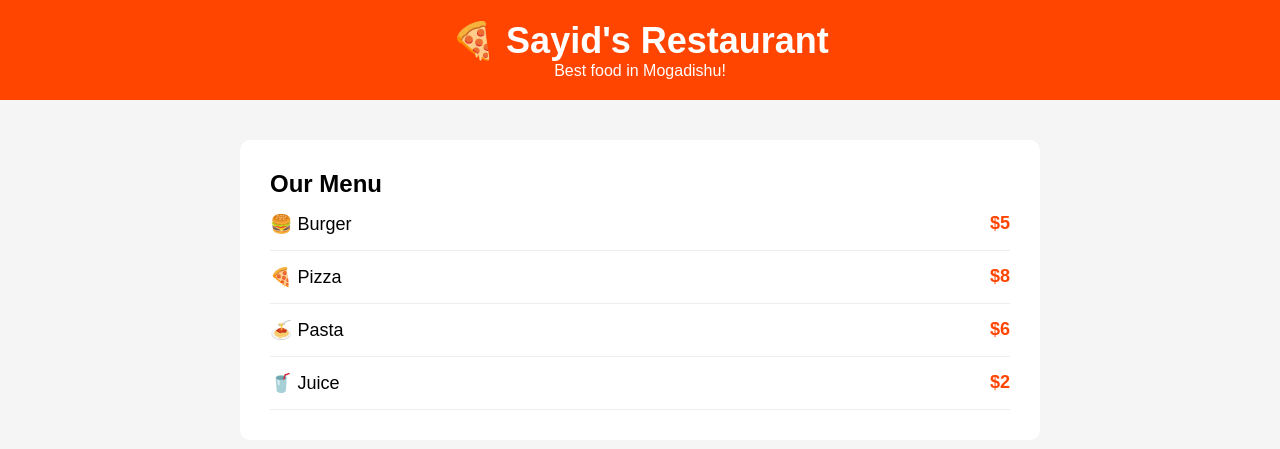
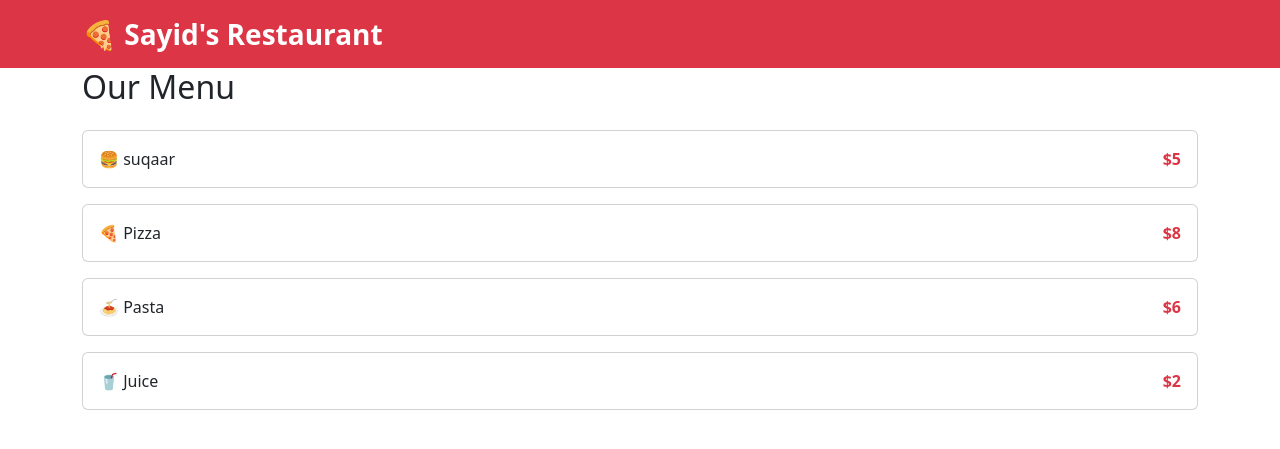
Before and after one commit to sayidmohamed5688-svg/restaurant_system, a Django app: page / in a window 1280 px wide. Shown: the top 449 px of the page. Run offline with Django 5.2, Linux system fonts and the light colour scheme.

Commit message:
added bootstrap design

```diff
--- a/menu/templates/menu/home.html
+++ b/menu/templates/menu/home.html
@@ -1,40 +1,49 @@
-{% load static %}
 <!DOCTYPE html>
 <html>
 <head>
     <title>Sayid's Restaurant</title>
-    <link rel="stylesheet" href="{% static 'menu/style.css' %}">
+    <link href="https://cdn.jsdelivr.net/npm/bootstrap@5.3.0/dist/css/bootstrap.min.css" rel="stylesheet">
 </head>
 <body>
 
-<header>
-    <h1>🍕 Sayid's Restaurant</h1>
-    <p>Best food in Mogadishu!</p>
-</header>
+<nav class="navbar navbar-dark bg-danger">
+    <div class="container">
+        <a class="navbar-brand fw-bold fs-3">🍕 Sayid's Restaurant</a>
+    </div>
+</nav>
 
-<div class="menu">
-    <h2>Our Menu</h2>
+<div class="container mt-10">
+    <h2 class="mb-4">Our Menu</h2>
 
-    <div class="menu-item">
-        <span>🍔 Burger</span>
-        <span class="price">$5</span>
+    <div class="card mb-3">
+        <div class="card-body d-flex justify-content-between">
+            <span>🍔 suqaar</span>
+            <span class="text-danger fw-bold">$5</span>
+        </div>
     </div>
 
-    <div class="menu-item">
-        <span>🍕 Pizza</span>
-        <span class="price">$8</span>
+    <div class="card mb-3">
+        <div class="card-body d-flex justify-content-between">
+            <span>🍕 Pizza</span>
+            <span class="text-danger fw-bold">$8</span>
+        </div>
     </div>
 
-    <div class="menu-item">
-        <span>🍝 Pasta</span>
-        <span class="price">$6</span>
+    <div class="card mb-3">
+        <div class="card-body d-flex justify-content-between">
+            <span>🍝 Pasta</span>
+            <span class="text-danger fw-bold">$6</span>
+        </div>
     </div>
 
-    <div class="menu-item">
-        <span>🥤 Juice</span>
-        <span class="price">$2</span>
+    <div class="card mb-3">
+        <div class="card-body d-flex justify-content-between">
+            <span>🥤 Juice</span>
+            <span class="text-danger fw-bold">$2</span>
+        </div>
     </div>
 </div>
 
+<script src="https://cdn.jsdelivr.net/npm/bootstrap@5.3.0/dist/js/bootstrap.bundle.min.js"></script>
 </body>
 </html>
```
Also changed, not shown: menu/templates/static/menu/style.css (deleted, +0 -42 lines).
